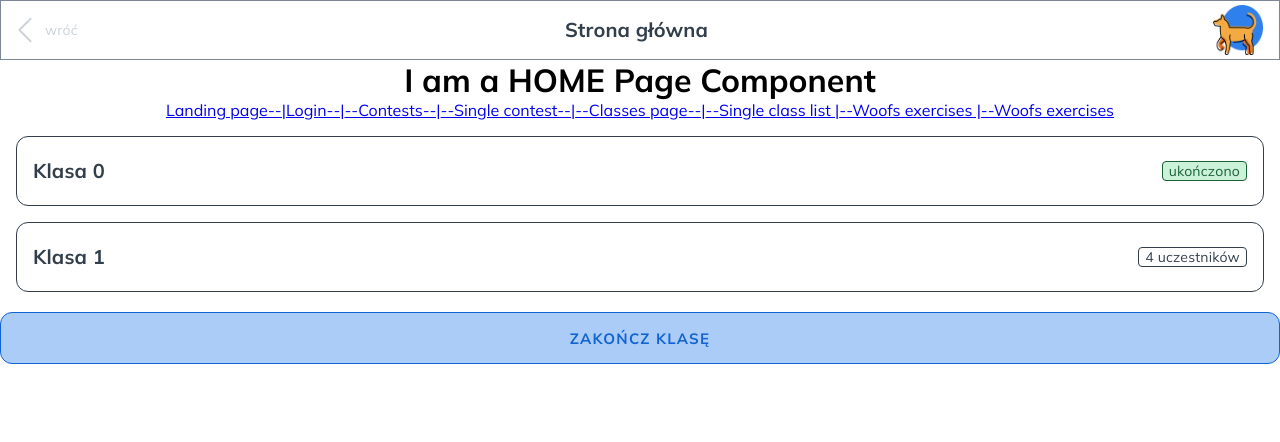
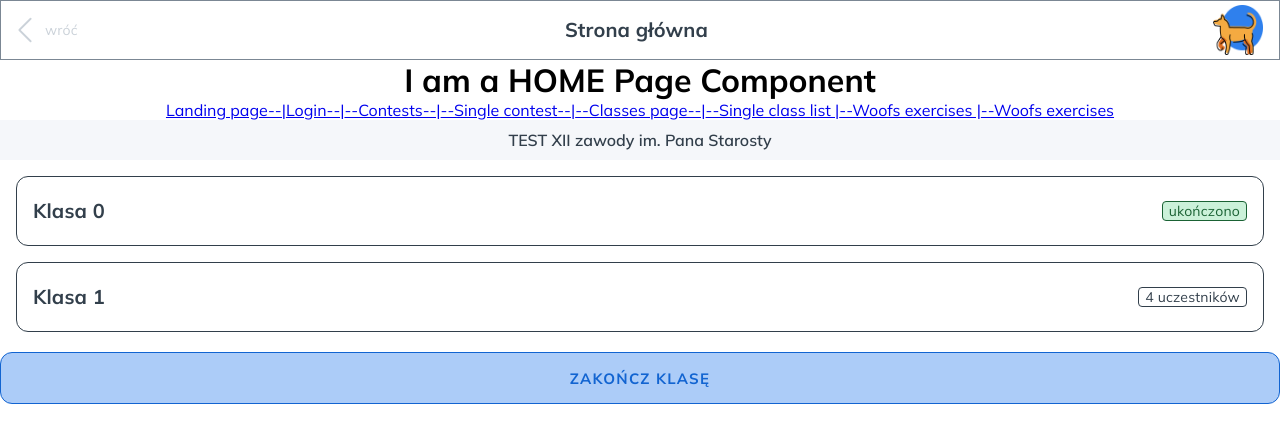
Before and after one commit to CC2021-WBL/GOOD-BOI-Application, a React (Create React App) app: page /contests/1/classes in a window 1280 px wide. Shown: the top 442 px of the page. Built offline with nearby package versions, Linux system fonts and the light colour scheme.

Commit message:
small fix

```diff
--- a/src/Pages/ClassesPage/ClassesPage.js
+++ b/src/Pages/ClassesPage/ClassesPage.js
@@ -2,6 +2,7 @@ import ClassOrDogButton from '../../Molecules/ClassOrDogButton/ClassOrDogButton'
 import RANDOM_CONTESTS from '../../Data/Dummy-data/test-data-random-contests';
 import { Wrapper } from '../../Atoms/MainButton/MainButtonStyled';
 import MainButton from '../../Atoms/MainButton/MainButton';
+import GreyLabel from '../../Atoms/GreyLabel/GreyLabel';
 
 const ClassesPage = () => {
   function secondaryBtnHandler() {
@@ -10,6 +11,7 @@ const ClassesPage = () => {
 
   return (
     <>
+      <GreyLabel text="TEST XII zawody im. Pana Starosty"></GreyLabel>
       {RANDOM_CONTESTS[0].obedienceClasses.map((classObject) => {
         const { obedienceClass, dogs, isCompleted } = classObject;
         const { id, name } = obedienceClass;
```
